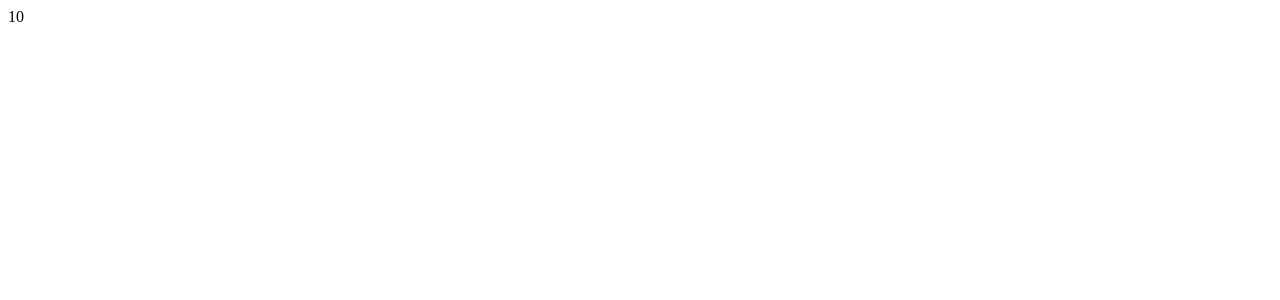
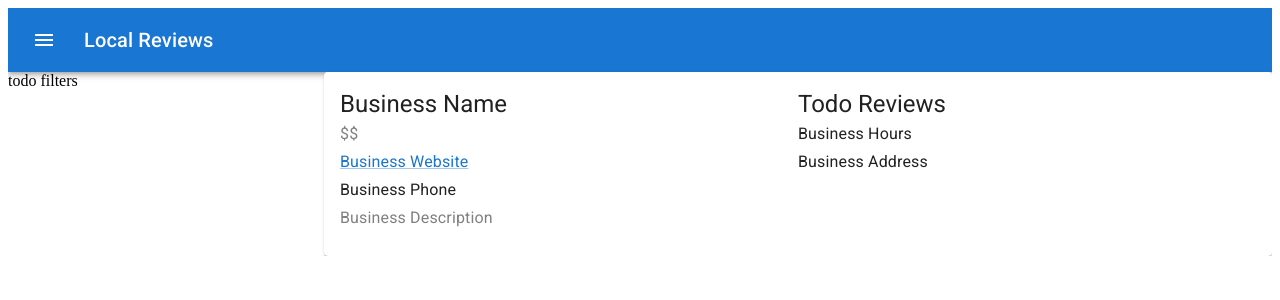
Before and after one commit to Spydirwebb/django, a Next.js app in the folder django_next/frontend/: page /categories/1 in a window 1280 px wide. Shown: the top 300 px of the page. Built offline with nearby package versions, Linux system fonts and the light colour scheme.

Commit message:
slug template made

```diff
--- a/django_next/frontend/pages/categories/[id].js
+++ /dev/null
@@ -1,9 +0,0 @@
-const Id = () => {
-    return(
-        <div>
-            10
-        </div>
-    )
-}
-
-export default Id
--- /dev/null
+++ b/django_next/frontend/pages/categories/[slug].js
@@ -0,0 +1,56 @@
+import Layout from "../../components/Layout"
+
+import { Grid, Box, Card, CardContent, Link, Typography } from "@mui/material"
+import {styled} from '@mui/system'
+
+
+
+
+const Category = ({category}) => {
+    return(
+        <CategoryStyled>
+            <Layout>
+            <Grid container>
+                <Grid item xs={12} md={3}>
+                    todo filters
+                </Grid>
+                <Grid item xs={12} md={9}>
+                    <Card className="card">
+                        <Box>
+                            <CardContent>
+                                <Grid container>
+                                    <Grid item xs={6}>
+                                        <Typography variant='h5'>Business Name</Typography>
+                                        <Typography variant='subtitle1' className="subtitle">$$</Typography>
+                                        <Link variant='subtitle1' href='https://3000-spydirwebb-django-canuz7re0z4.ws-us81.gitpod.io/'>Business Website</Link>
+                                        <Typography variant='subtitle1'>Business Phone</Typography>
+                                        <Typography variant='subtitle1' className="subtitle">Business Description</Typography>
+                                    </Grid>
+                                    <Grid item xs={6}>
+                                        <Typography variant='h5'>Todo Reviews</Typography>
+                                        <Typography variant="subtitle1">Business Hours</Typography>
+                                        <Typography variant="subtitle1">Business Address</Typography>
+                                    </Grid>
+                                </Grid>
+                            </CardContent>
+                        </Box>
+                    </Card>
+                </Grid>
+            </Grid>
+           </Layout>
+        </CategoryStyled>
+    )
+}
+const CategoryStyled = styled('Category')({
+    root:{
+        margin: '25px',
+        maxWidth: '95vw'
+    },
+    ".subtitle": {
+        color: 'grey'
+    },
+    ".card": {
+        cursor: 'pointer'
+    }
+})
+export default Category
--- a/django_next/frontend/pages/index.js
+++ b/django_next/frontend/pages/index.js
@@ -12,7 +12,7 @@ export default function Home( {categories} ) {
     <Layout>
       <Grid2 container spacing={3}>
         {categories.map(category => (
-          <Grid2 item xs={12} md={4} className={styles.containerCard} key={category.id}>
+          <Grid2 item xs={12} md={4} className={styles.containerCard} key={category.ordinal}>
             <Card className={styles.card}>
               <CardHeader
                 avatar={
```
Also changed, not shown: 1 other file (tests, documents, lock files or other folders).
